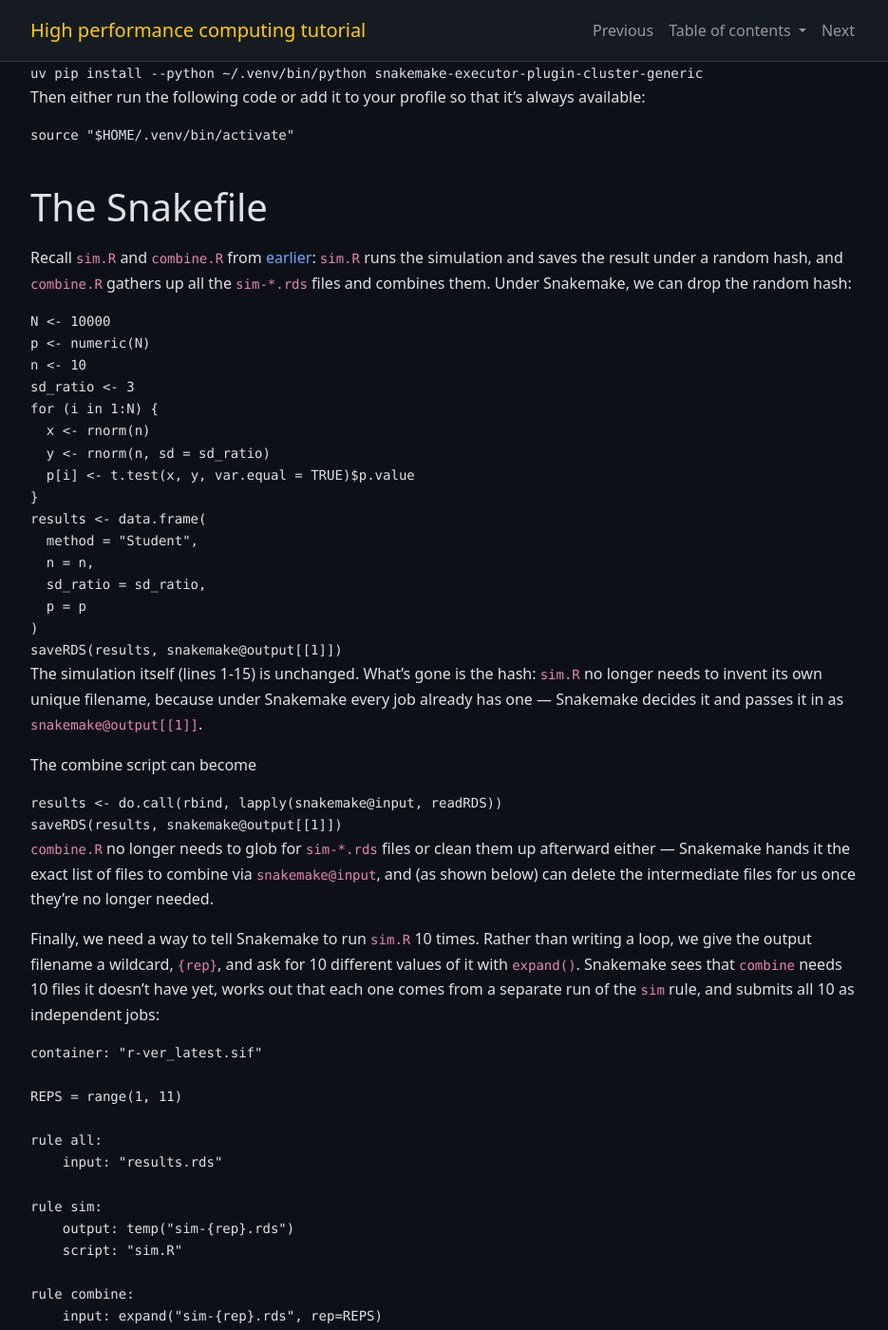
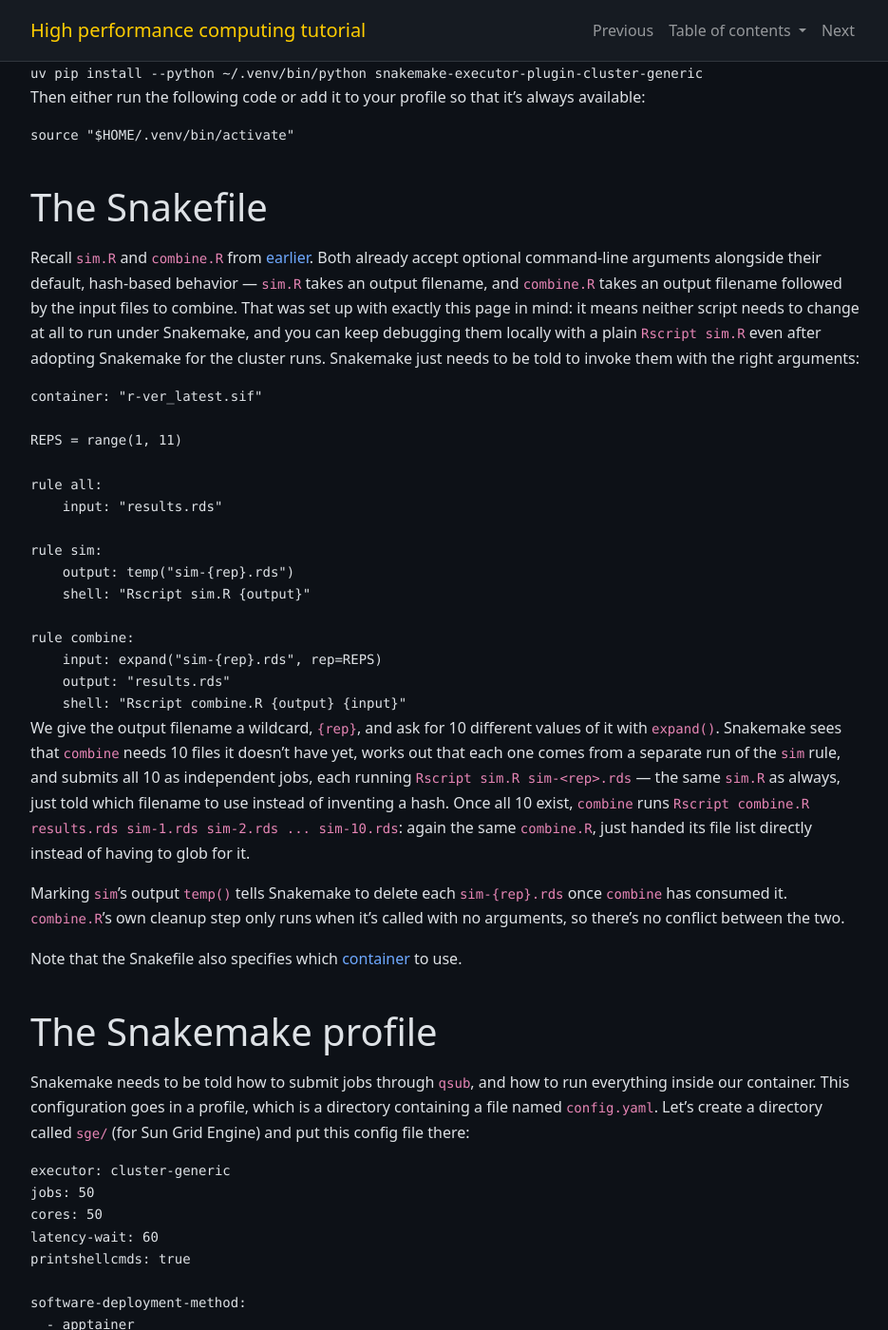
Before and after one commit to IowaBiostat/hpc, a Jekyll site: the page built from 11.md, in a window 1280 px wide and 1400 px high, scrolled down 442 px. Shown: the whole window at 95% size, without its empty margins (170-1105 px from the left). Built offline with Jekyll 4.4.1, drawn with Linux system fonts in a browser that asks for light colours; nearby versions of some CDN libraries; some of the changed text lies outside the part shown.

Commit message:
Change setup so that one R file works on every page

````diff
--- a/11.md
+++ b/11.md
@@ -28,41 +28,7 @@ source "$HOME/.venv/bin/activate"
 
 # The Snakefile
 
-Recall `sim.R` and `combine.R` from [earlier](0.html): `sim.R` runs the simulation and saves the result under a random hash, and `combine.R` gathers up all the `sim-*.rds` files and combines them. Under Snakemake, we can drop the random hash:
-
-```r
-N <- 10000
-p <- numeric(N)
-n <- 10
-sd_ratio <- 3
-for (i in 1:N) {
-  x <- rnorm(n)
-  y <- rnorm(n, sd = sd_ratio)
-  p[i] <- t.test(x, y, var.equal = TRUE)$p.value
-}
-results <- data.frame(
-  method = "Student",
-  n = n,
-  sd_ratio = sd_ratio,
-  p = p
-)
-saveRDS(results, snakemake@output[[1]])
-```
-{: .file data-name="snake-sim.R"}
-
-The simulation itself (lines 1-15) is unchanged. What's gone is the hash: `sim.R` no longer needs to invent its own unique filename, because under Snakemake every job already has one --- Snakemake decides it and passes it in as `snakemake@output[[1]]`.
-
-The combine script can become
-
-```r
-results <- do.call(rbind, lapply(snakemake@input, readRDS))
-saveRDS(results, snakemake@output[[1]])
-```
-{: .file data-name="combine.R"}
-
-`combine.R` no longer needs to glob for `sim-*.rds` files or clean them up afterward either --- Snakemake hands it the exact list of files to combine via `snakemake@input`, and (as shown below) can delete the intermediate files for us once they're no longer needed.
-
-Finally, we need a way to tell Snakemake to run `sim.R` 10 times. Rather than writing a loop, we give the output filename a wildcard, `{rep}`, and ask for 10 different values of it with `expand()`. Snakemake sees that `combine` needs 10 files it doesn't have yet, works out that each one comes from a separate run of the `sim` rule, and submits all 10 as independent jobs:
+Recall `sim.R` and `combine.R` from [earlier](0.html). Both already accept optional command-line arguments alongside their default, hash-based behavior --- `sim.R` takes an output filename, and `combine.R` takes an output filename followed by the input files to combine. That was set up with exactly this page in mind: it means neither script needs to change at all to run under Snakemake, and you can keep debugging them locally with a plain `Rscript sim.R` even after adopting Snakemake for the cluster runs. Snakemake just needs to be told to invoke them with the right arguments:
 
 ```python
 container: "r-ver_latest.sif"
@@ -74,16 +40,18 @@ rule all:
 
 rule sim:
     output: temp("sim-{rep}.rds")
-    script: "sim.R"
+    shell: "Rscript sim.R {output}"
 
 rule combine:
     input: expand("sim-{rep}.rds", rep=REPS)
     output: "results.rds"
-    script: "combine.R"
+    shell: "Rscript combine.R {output} {input}"
 ```
 {: .file data-name="Snakefile"}
 
-Marking `sim`'s output `temp()` tells Snakemake to delete each `sim-{rep}.rds` once `combine` has consumed it, which is the same cleanup `combine.R` used to do by hand.
+We give the output filename a wildcard, `{rep}`, and ask for 10 different values of it with `expand()`. Snakemake sees that `combine` needs 10 files it doesn't have yet, works out that each one comes from a separate run of the `sim` rule, and submits all 10 as independent jobs, each running `Rscript sim.R sim-<rep>.rds` --- the same `sim.R` as always, just told which filename to use instead of inventing a hash. Once all 10 exist, `combine` runs `Rscript combine.R results.rds sim-1.rds sim-2.rds ... sim-10.rds`: again the same `combine.R`, just handed its file list directly instead of having to glob for it.
+
+Marking `sim`'s output `temp()` tells Snakemake to delete each `sim-{rep}.rds` once `combine` has consumed it. `combine.R`'s own cleanup step only runs when it's called with no arguments, so there's no conflict between the two.
 
 Note that the Snakefile also specifies which [container](9.html) to use.
 
@@ -128,6 +96,6 @@ Why the code does this (Snakemake's logic):
 3. `combine` depends on the existence of `sim-1.rds`, `sim-2.rds`, ..., `sim-10.rds`, which also don't exist
 4. So it runs `sim.R` 10 times until they do, and so on back up the [DAG](https://en.wikipedia.org/wiki/Directed_acyclic_graph).
 
-Meanwhile, setting the profile ensures that each job is run through `qsub` and `apptainer`.
+Meanwhile, setting the profile ensures that each job is run through `qsub` and `apptainer`. Note that the resulting `results.rds` object has 100,000 rows: 10,000 each from 10 different simulations.
 
 This is not intended to be a full tutorial on Snakemake, but hopefully this example shows why the tool is useful and worth learning: it allows you to manage a complex chain of dependencies through simple rules describing the input and output of each step.
````
Also changed, not shown: 0.md (+13 -4 lines), 2 other files.
